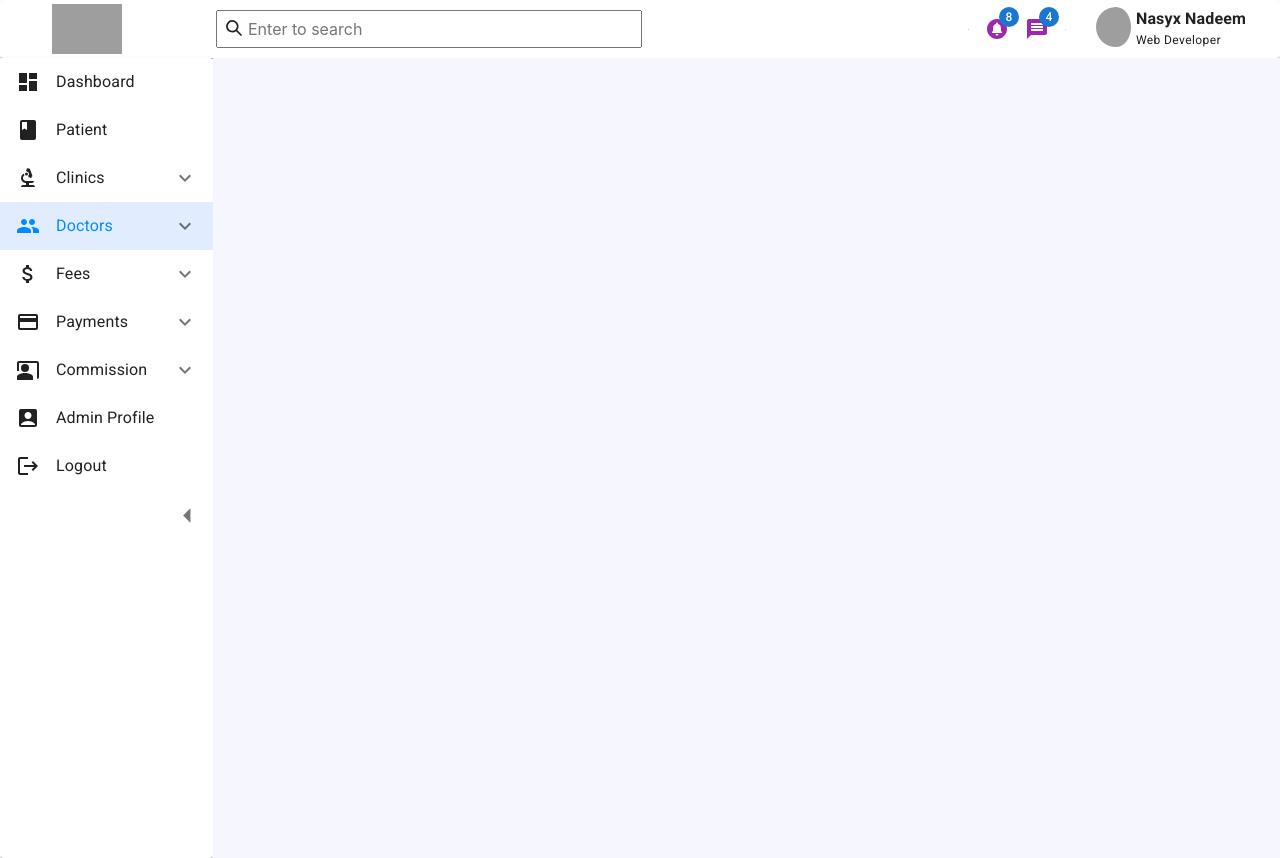
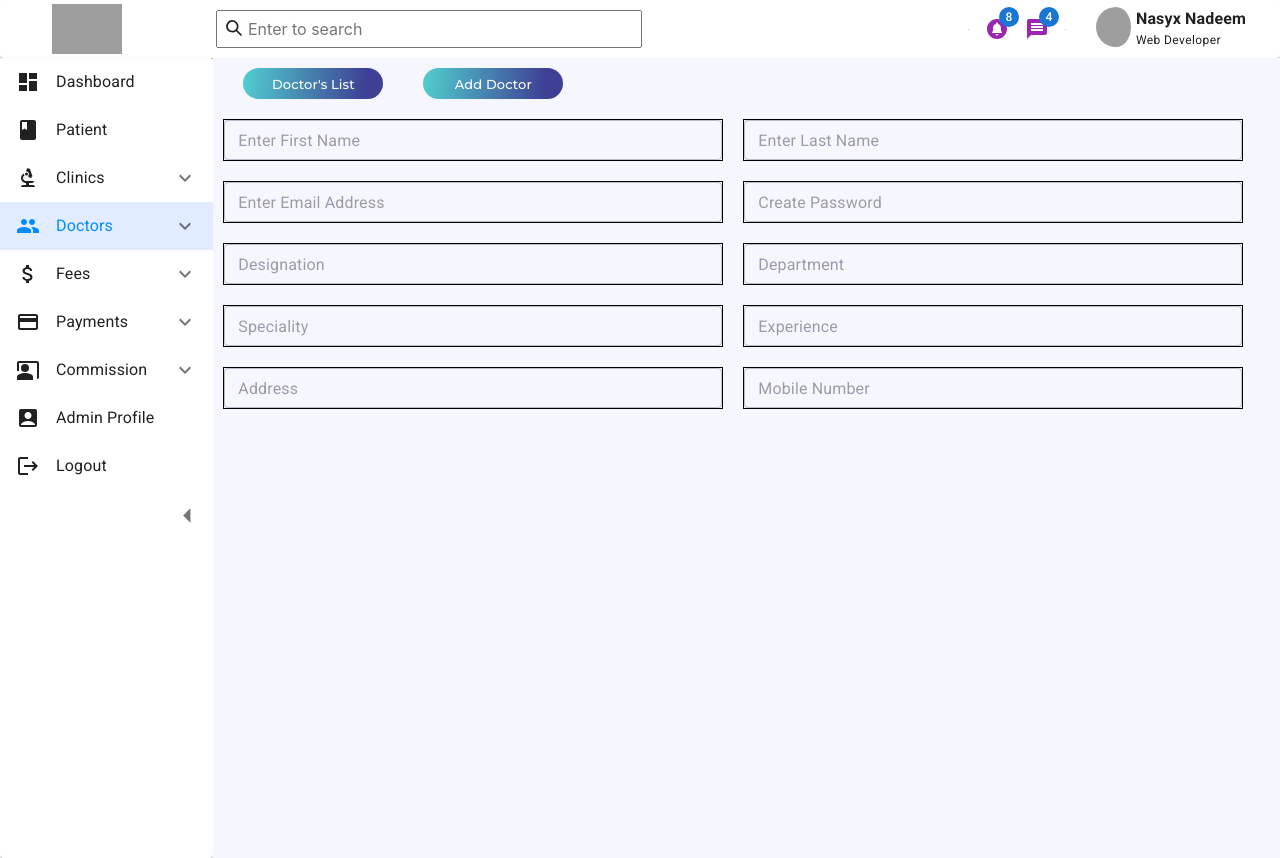
Before and after one commit to sdarnadeem/care-plus, a React (Create React App) app: page /doctors/add-doctor in a window 1280 px wide. Built offline with nearby package versions, Linux system fonts and the light colour scheme; grey boxes are pictures that could not be loaded.

Commit message:
add new doctor page

```diff
--- a/src/components/doctors/newDoctor/NewDoctor.js
+++ b/src/components/doctors/newDoctor/NewDoctor.js
@@ -1,3 +1,215 @@
+import React from "react";
+
+import { Stack, Typography, TextField, Box } from "@mui/material";
+
+import c from "./NewDoctor.module.css";
+
+const NewDoctor = () => {
+  return (
+    <>
+      <Stack direction="row">
+        <Box
+          alignItems="center"
+          justifyContent="center"
+          sx={{
+            display: "flex",
+            width: 140,
+            height: 31,
+            background:
+              "linear-gradient(94.43deg, #54E6D8 -14.68%, #3E4095 87%)",
+            borderRadius: "64px",
+          }}
+          margin={{
+            lg: "10px 30px",
+            md: "5xp 10px",
+            sm: "5px 10px",
+            xs: "5px 10px",
+          }}
+        >
+          <Typography
+            sx={{
+              fontFamily: "Montserrat",
+              fontStyle: "normal",
+              fontWeight: 500,
+              fontSize: "13px",
+              lineHeight: "16px",
+              color: "#fff",
+            }}
+          >
+            Doctor's List
+          </Typography>
+        </Box>
+        <Box
+          alignItems="center"
+          justifyContent="center"
+          sx={{
+            display: "flex",
+            width: 140,
+            height: 31,
+            background:
+              "linear-gradient(94.43deg, #54E6D8 -14.68%, #3E4095 87%)",
+            borderRadius: "64px",
+          }}
+          margin={{
+            lg: "10px 10px",
+            md: "5xp 10px",
+            sm: "5px 10px",
+            xs: "5px 10px",
+          }}
+        >
+          <Typography
+            sx={{
+              fontFamily: "Montserrat",
+              fontStyle: "normal",
+              fontWeight: 500,
+              fontSize: "13px",
+              lineHeight: "16px",
+              color: "#fff",
+            }}
+          >
+            Add Doctor
+          </Typography>
+        </Box>
+      </Stack>
+      <Stack direction="row" padding="10px" sx={{ flexWrap: "wrap" }}>
+        <TextField
+          id="filled-basic"
+          variant="outlined"
+          size="small"
+          sx={{
+            border: "1px solid black",
+            width: "500px",
+            marginBottom: "20px",
+            marginRight: "20px",
+          }}
+          placeholder="Enter First Name"
+          className={c.field}
+        />
+        <TextField
+          id="filled-basic"
+          variant="outlined"
+          size="small"
+          sx={{
+            border: "1px solid black",
+            width: "500px",
+            marginBottom: "20px",
+            marginRight: "20px",
+          }}
+          width="332px !important"
+          placeholder="Enter Last Name"
+        />
+
+        <TextField
+          id="filled-basic"
+          variant="outlined"
+          size="small"
+          sx={{
+            border: "1px solid black",
+            width: "500px",
+            marginBottom: "20px",
+            marginRight: "20px",
+          }}
+          placeholder="Enter Email Address"
+        />
+        <TextField
+          id="filled-basic"
+          variant="outlined"
+          size="small"
+          sx={{
+            border: "1px solid black",
+            width: "500px",
+            marginBottom: "20px",
+            marginRight: "20px",
+          }}
+          width="332px !important"
+          placeholder="Create Password"
+        />
+
+        <TextField
+          id="filled-basic"
+          variant="outlined"
+          size="small"
+          sx={{
+            border: "1px solid black",
+            width: "500px",
+            marginBottom: "20px",
+            marginRight: "20px",
+          }}
+          placeholder="Designation"
+        />
+        <TextField
+          id="filled-basic"
+          variant="outlined"
+          size="small"
+          sx={{
+            border: "1px solid black",
+            width: "500px",
+            marginBottom: "20px",
+            marginRight: "20px",
+          }}
+          width="332px !important"
+          placeholder="Department"
+        />
+
+        <TextField
+          id="filled-basic"
+          variant="outlined"
+          size="small"
+          sx={{
+            border: "1px solid black",
+            width: "500px",
+            marginBottom: "20px",
+            marginRight: "20px",
+          }}
+          placeholder="Speciality"
+        />
+        <TextField
+          id="filled-basic"
+          variant="outlined"
+          size="small"
+          sx={{
+            border: "1px solid black",
+            width: "500px",
+            marginBottom: "20px",
+            marginRight: "20px",
+          }}
+          width="332px !important"
+          placeholder="Experience"
+        />
+
+        <TextField
+          id="filled-basic"
+          variant="outlined"
+          size="small"
+          sx={{
+            border: "1px solid black",
+            width: "500px",
+            marginBottom: "20px",
+            marginRight: "20px",
+          }}
+          placeholder="Address"
+        />
+        <TextField
+          id="filled-basic"
+          variant="outlined"
+          size="small"
+          sx={{
+            border: "1px solid black",
+            width: "500px",
+            marginBottom: "20px",
+            marginRight: "20px",
+          }}
+          width="332px !important"
+          placeholder="Mobile Number"
+        />
+      </Stack>
+    </>
+  );
+};
+
+export default NewDoctor;
+
+/*
 import * as React from "react";
 import Button from "@mui/material/Button";
 import Dialog from "@mui/material/Dialog";
@@ -168,3 +380,5 @@ const NewDoctor = ({ open, handleClose, data }) => {
 };
 
 export default NewDoctor;
+
+*/
--- /dev/null
+++ b/src/components/doctors/newDoctor/NewDoctor.module.css
@@ -0,0 +1,10 @@
+.field {
+  border-radius: 0 !important;
+}
+
+.field:focus,
+.field:active,
+field:hover {
+  border: 1px solid blue !important;
+  border-radius: 0 !important;
+}
--- a/src/components/middle/Middle.js
+++ b/src/components/middle/Middle.js
@@ -6,6 +6,7 @@ import DashboardMain from "../dashboardMain/DashboardMain";
 import Patient from "../patient/Patient";
 import Clinic from "../clinics/Clinics";
 import Doctor from "../doctors/Doctors";
+import NewDoctor from "../doctors/newDoctor/NewDoctor";
 import Fees from "../fees/Fees";
 import Payments from "../payments/Payments";
 import Commission from "../commission/Commission";
@@ -21,6 +22,7 @@ const Middle = () => {
       <Route path="/patient" element={<Patient />}></Route>
       <Route path="/clinics" element={<Clinic />}></Route>
       <Route path="/doctors" element={<Doctor />}></Route>
+      <Route path="/doctors/add-doctor" element={<NewDoctor />}></Route>
       <Route path="/fees" element={<Fees />}></Route>
       <Route path="/payments" element={<Payments />}></Route>
       <Route path="/commission" element={<Commission />}></Route>
```
